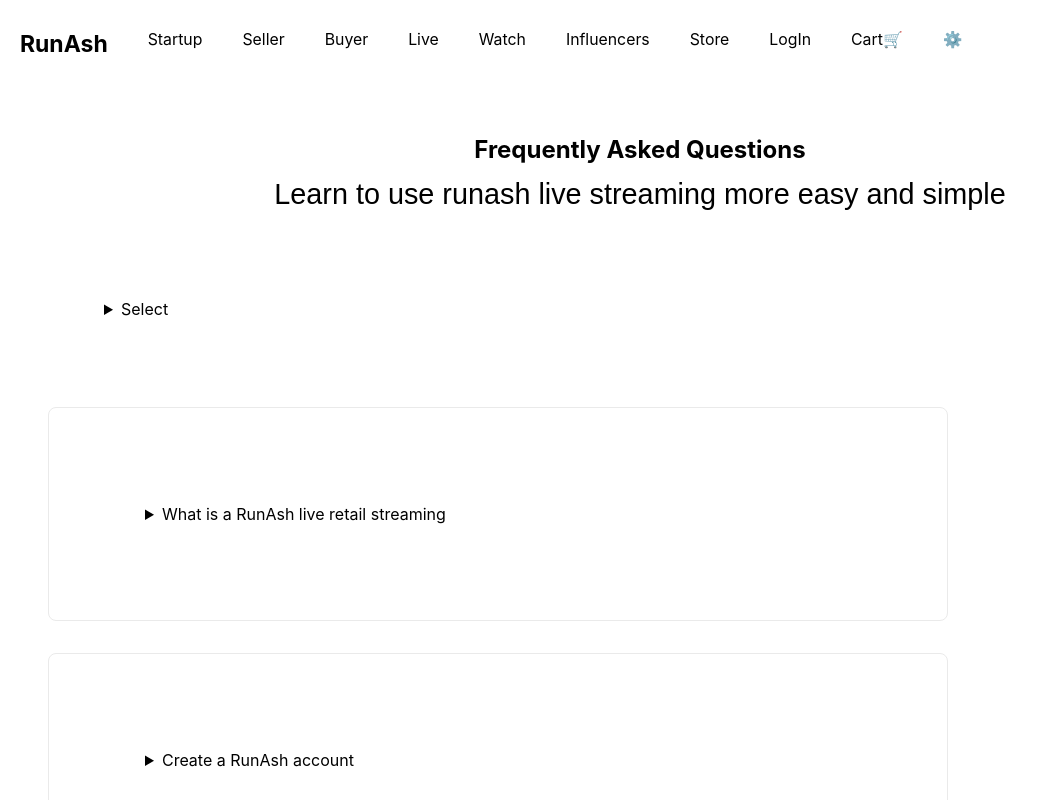
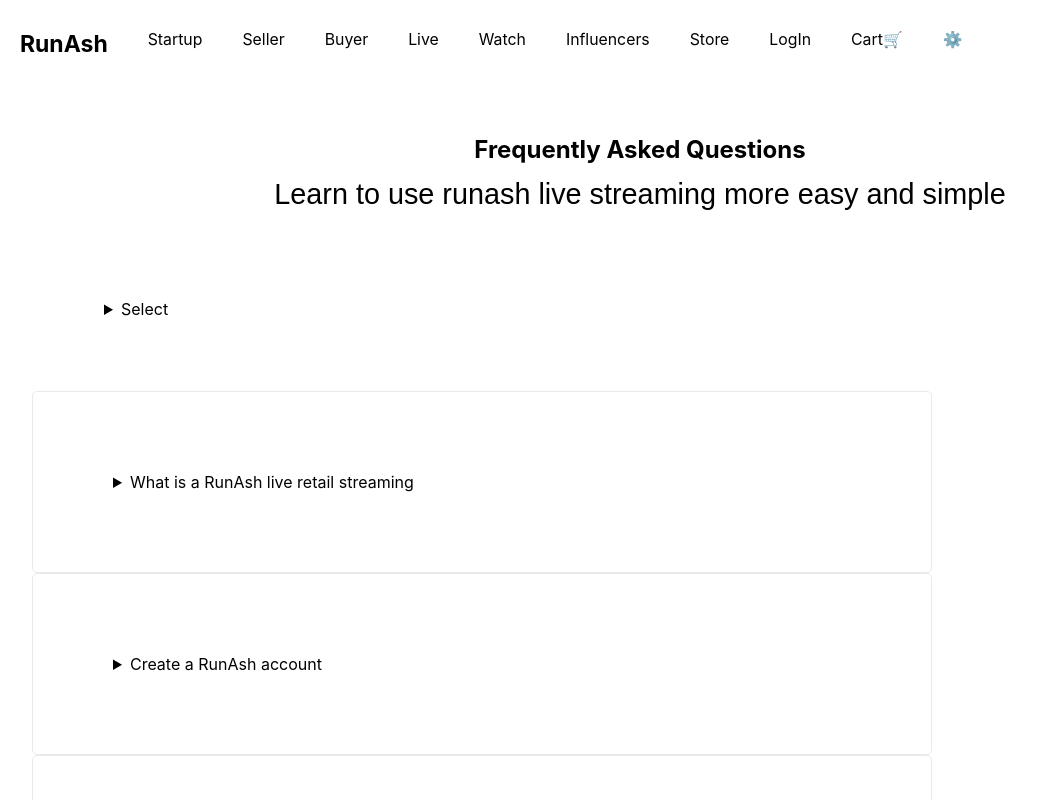
Before and after one commit to rammurmu/next, a Next.js app: page /faq in a window 1280 px wide. Shown: the top 800 px of the page, without its empty margins (0-1047 px from the left). Built offline with nearby package versions, Linux system fonts and the light colour scheme.

Commit message:
Update Faq.module.css

```diff
--- a/styles/Faq.module.css
+++ b/styles/Faq.module.css
@@ -77,13 +77,13 @@
 }
 
 .card {
-  margin: 1rem;
-  padding: 1.5rem;
+  margin: 0rem;
+  padding: 0.5rem;
   text-align: left;
   color: inherit;
   text-decoration: none;
   border: 1px solid #eaeaea;
-  border-radius: 8px;
+  border-radius: 5px;
   transition: color 0.15s ease, border-color 0.15s ease;
   max-width: 900px;
 
@@ -91,7 +91,7 @@
 
 .card:hover,
 .card:focus,
-.card:active {
+.card:none {
   color: #0070f3;
   border-color: #0070f3;
 }
```
